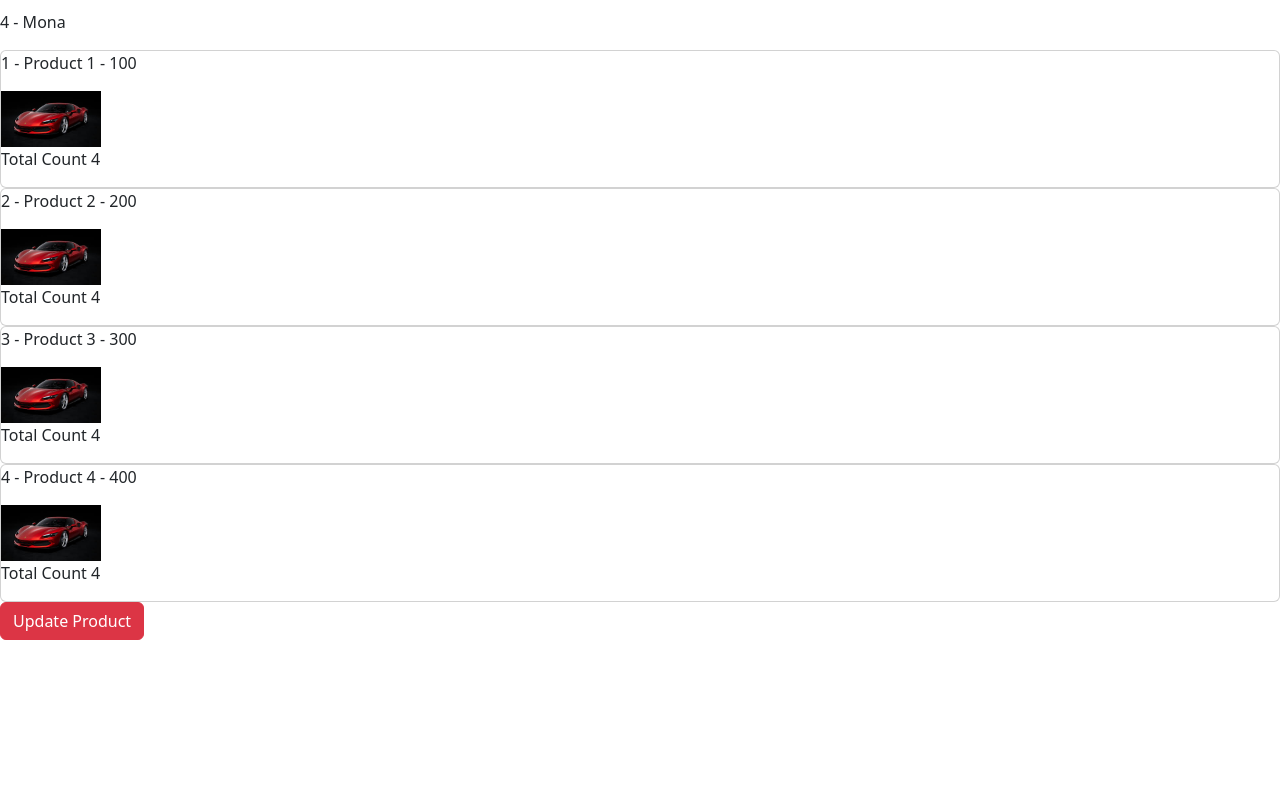
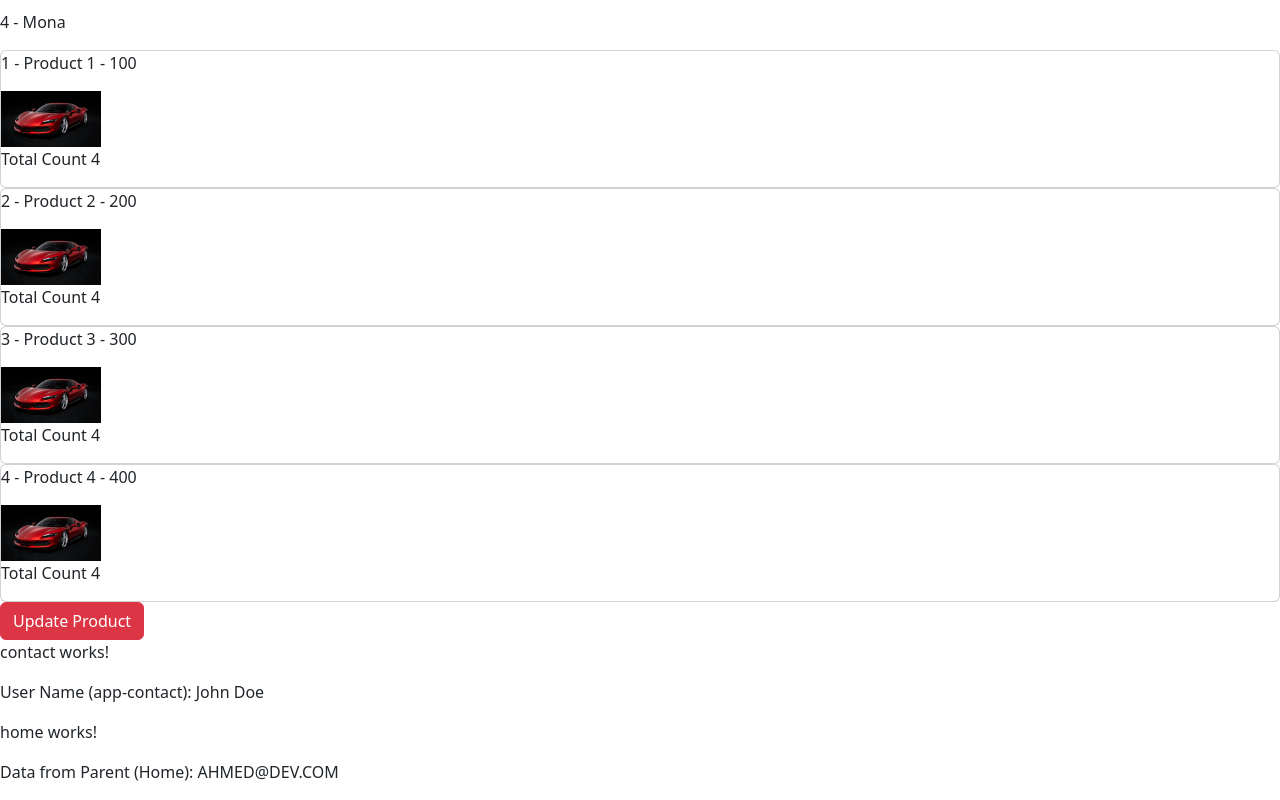
Before and after one commit to AhmedSamirScience/AngularCourse, an Angular app: page / in a window 1280 px wide. Shown: the part 1370-2170 px from the top of the page. Before the commit the page ends 2010 px from the top, so only its background shows below. Built offline with nearby package versions, Linux system fonts and the light colour scheme.

Commit message:
geting data from parent to child

```diff
--- a/src/app/app.component.html
+++ b/src/app/app.component.html
@@ -133,3 +133,14 @@
   <ng-template #productIsEmpty>
     <h2 class="bg-danger text-center"> No Products Available </h2>
   </ng-template>
+
+
+
+
+<!------------------------------------------------------------------------------------------------------------------------------->
+
+
+<app-contact [getDataFromParen]="userName"></app-contact>
+
+<app-home [dataAliasAhmedSamir]="userEmail"></app-home>
+<!------------------------------------------------------------------------------------------------------------------------------->
--- a/src/app/app.component.ts
+++ b/src/app/app.component.ts
@@ -1,6 +1,8 @@
 import { Component } from '@angular/core';
 import { FormsModule } from '@angular/forms';
 import { CommonModule } from '@angular/common';
+import { ContactComponent } from './contact/contact.component';
+import { HomeComponent } from './home/home.component';
 
 
  interface IProduct {
@@ -13,7 +15,7 @@ import { CommonModule } from '@angular/common';
 @Component({
   selector: 'app-root',
   standalone: true,
-  imports: [ FormsModule, CommonModule ],
+  imports: [ FormsModule, CommonModule , ContactComponent, HomeComponent ],
   templateUrl: './app.component.html',
   //template: '<p>user Phone : {{ userPhone}}</p>',
   styleUrl: './app.component.scss'
--- a/src/app/contact/contact.component.html
+++ b/src/app/contact/contact.component.html
@@ -1 +1,3 @@
 <p>contact works!</p>
+
+<p> User Name (app-contact): {{ getDataFromParen }} </p>
--- a/src/app/contact/contact.component.ts
+++ b/src/app/contact/contact.component.ts
@@ -1,4 +1,4 @@
-import { Component } from '@angular/core';
+import { Component, Input } from '@angular/core';
 
 @Component({
   selector: 'app-contact',
@@ -9,4 +9,9 @@ import { Component } from '@angular/core';
 })
 export class ContactComponent {
 
+  @Input() getDataFromParen: String = '';
+
+  x:String = 'Hello from Contact Component';
+  y:String = 'Hello from Contact Component 2';
+
 }
--- a/src/app/home/home.component.html
+++ b/src/app/home/home.component.html
@@ -1 +1,3 @@
 <p>home works!</p>
+
+<p> Data from Parent (Home): {{ getDataFromParen }} </p>
--- a/src/app/home/home.component.ts
+++ b/src/app/home/home.component.ts
@@ -1,4 +1,4 @@
-import { Component } from '@angular/core';
+import { Component, Input } from '@angular/core';
 
 @Component({
   selector: 'app-home',
@@ -8,5 +8,7 @@ import { Component } from '@angular/core';
   styleUrl: './home.component.scss'
 })
 export class HomeComponent {
+    @Input({required: true , alias: 'dataAliasAhmedSamir', transform:(value:String ) => value.toUpperCase()}) getDataFromParen: String = '';
+
 
 }
```
